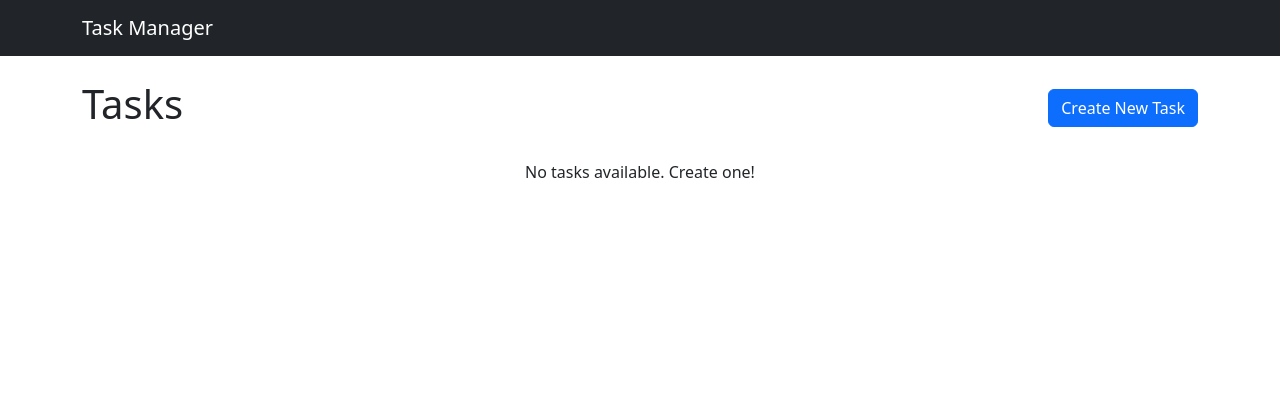
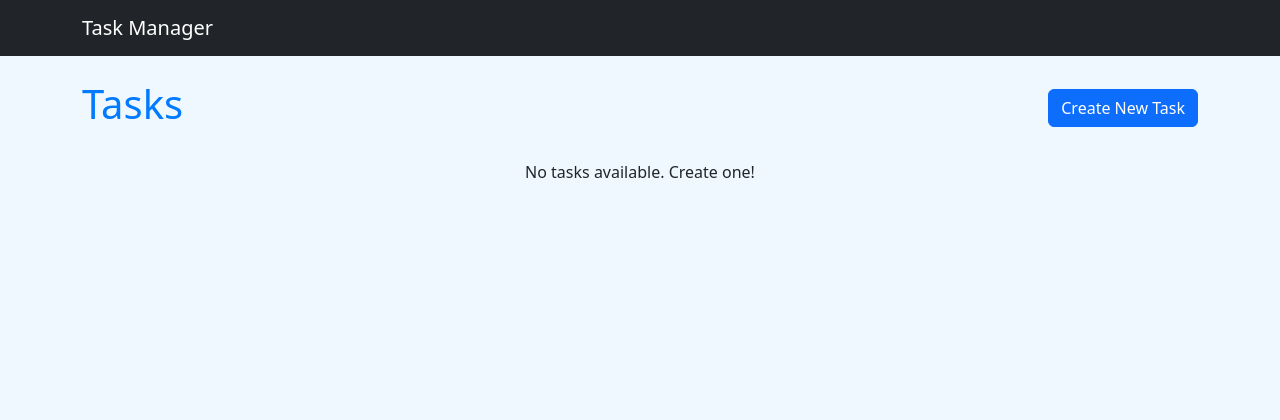
Before and after one commit to shaik786143/django-crud-app, a Django app: page / in a window 1280 px wide. Shown: the top 420 px of the page. Run offline with Django 5.2, Linux system fonts and the light colour scheme; data that the repository does not hold is empty.

Commit message:
static added

```diff
--- /dev/null
+++ b/testapp/static/testapp/style.css
@@ -0,0 +1,7 @@
+body {
+    background-color: #f0f8ff;
+}
+
+h1, h2, h3 {
+    color: #007bff;
+}
--- a/testapp/templates/testapp/base.html
+++ b/testapp/templates/testapp/base.html
@@ -3,8 +3,10 @@
 <head>
     <meta charset="UTF-8">
     <meta name="viewport" content="width=device-width, initial-scale=1.0">
-    <title>Task Manager</title>
+    <title>{% block title %}Django App{% endblock %}</title>
     <link href="https://cdn.jsdelivr.net/npm/bootstrap@5.3.0/dist/css/bootstrap.min.css" rel="stylesheet">
+    {% load static %}
+    <link rel="stylesheet" type="text/css" href="{% static 'testapp/style.css' %}">
 </head>
 <body>
     <nav class="navbar navbar-expand-lg navbar-dark bg-dark">
```
